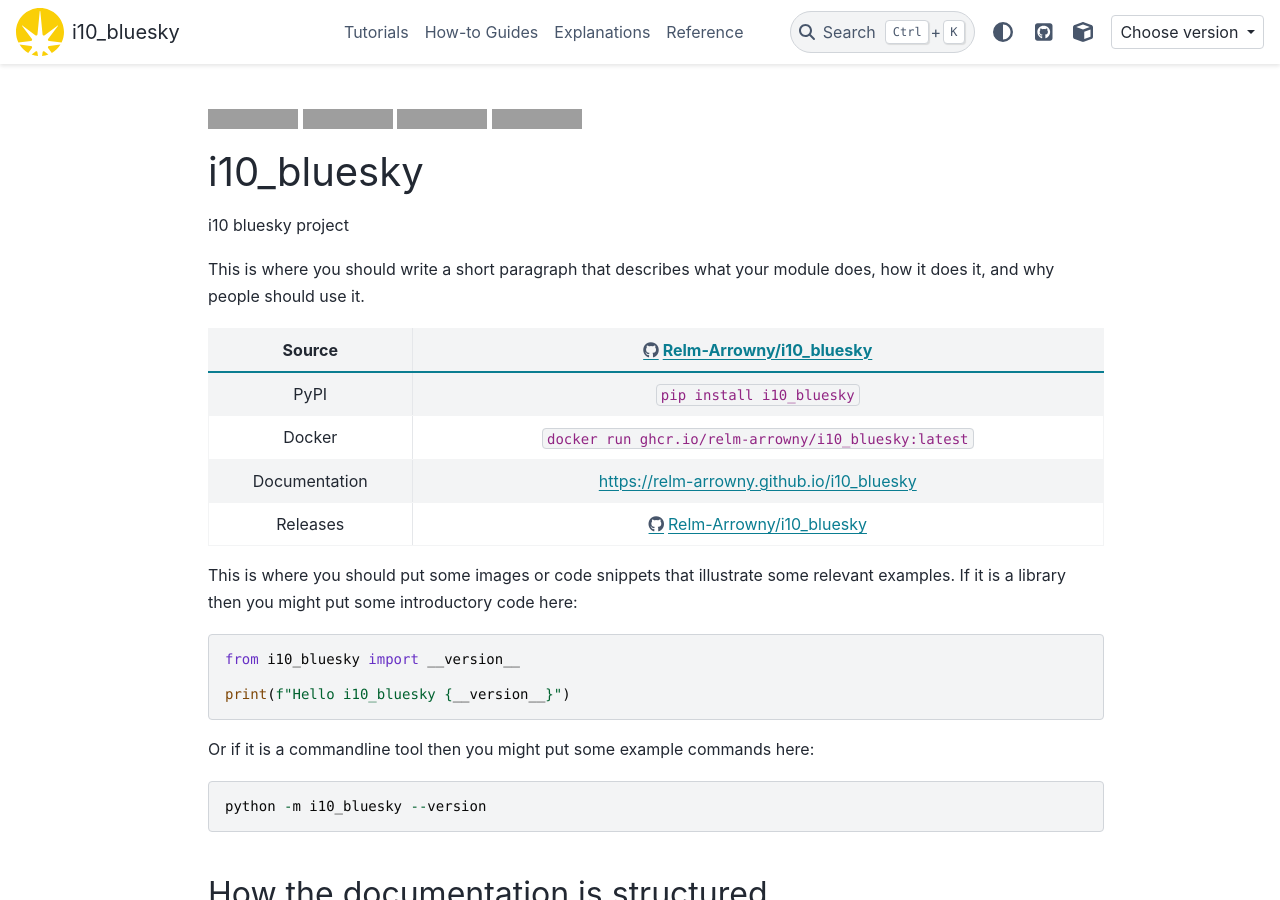
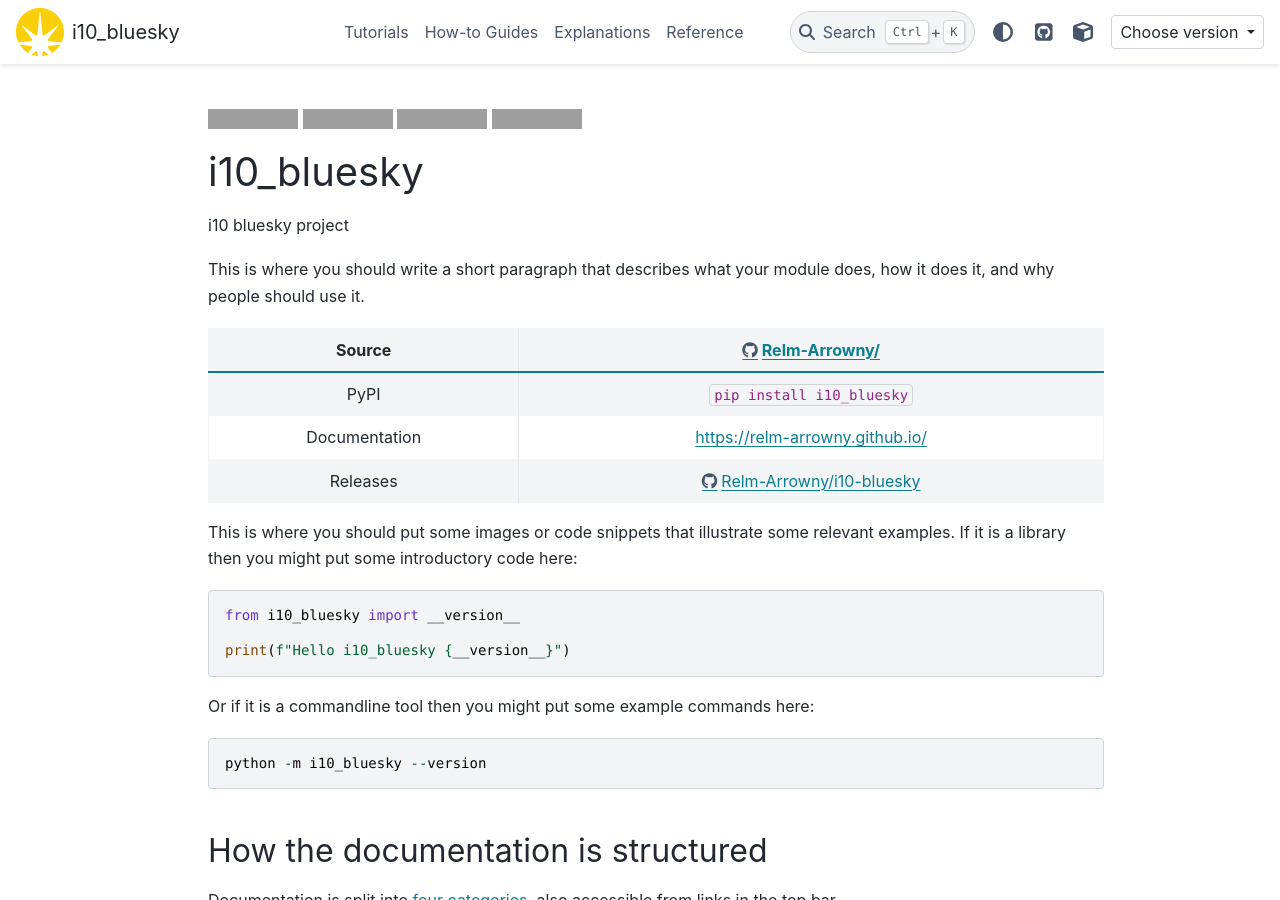
Before and after one commit to Relm-Arrowny/i10-bluesky, a Sphinx documentation site: the page built from docs/index.md, in a window 1280 px wide and 900 px high, cut to the strip 0-900 px from the top of the window. Built offline with Sphinx 7.4.7 and the PyData theme 0.15.4, drawn with Linux system fonts in a browser that asks for light colours; the version number could not be read and is left out; grey boxes are pictures that could not be loaded.

Commit message:
fix dead link

```diff
--- a/README.md
+++ b/README.md
@@ -1,5 +1,5 @@
-[![CI](https://github.com/Relm-Arrowny/i10_bluesky/actions/workflows/ci.yml/badge.svg)](https://github.com/Relm-Arrowny/i10_bluesky/actions/workflows/ci.yml)
-[![Coverage](https://codecov.io/gh/Relm-Arrowny/i10_bluesky/branch/main/graph/badge.svg)](https://codecov.io/gh/Relm-Arrowny/i10_bluesky)
+[![CI](https://github.com/Relm-Arrowny//actions/workflows/ci.yml/badge.svg)](https://github.com/Relm-Arrowny//actions/workflows/ci.yml)
+[![Coverage](https://codecov.io/gh/Relm-Arrowny//branch/main/graph/badge.svg)](https://codecov.io/gh/Relm-Arrowny/i10_bluesky)
 [![PyPI](https://img.shields.io/pypi/v/i10_bluesky.svg)](https://pypi.org/project/i10_bluesky)
 [![License](https://img.shields.io/badge/License-Apache%202.0-blue.svg)](https://opensource.org/licenses/Apache-2.0)
 
@@ -10,12 +10,11 @@
 This is where you should write a short paragraph that describes what your module does,
 how it does it, and why people should use it.
 
-Source          | <https://github.com/Relm-Arrowny/i10_bluesky>
+Source          | <https://github.com/Relm-Arrowny/>
 :---:           | :---:
 PyPI            | `pip install i10_bluesky`
-Docker          | `docker run ghcr.io/relm-arrowny/i10_bluesky:latest`
-Documentation   | <https://relm-arrowny.github.io/i10_bluesky>
-Releases        | <https://github.com/Relm-Arrowny/i10_bluesky/releases>
+Documentation   | <https://relm-arrowny.github.io/>
+Releases        | <https://github.com/Relm-Arrowny/i10-bluesky/releases>
 
 This is where you should put some images or code snippets that illustrate
 some relevant examples. If it is a library then you might put some
@@ -35,4 +34,4 @@
 
 <!-- README only content. Anything below this line won't be included in index.md -->
 
-See https://relm-arrowny.github.io/i10_bluesky for more detailed documentation.
+See https://relm-arrowny.github.io/i10-bluesky for more detailed documentation.
--- a/docs/conf.py
+++ b/docs/conf.py
@@ -128,7 +128,7 @@
 # a list of builtin themes.
 #
 html_theme = "pydata_sphinx_theme"
-github_repo = "i10_bluesky"
+github_repo = "i10-bluesky"
 github_user = "Relm-Arrowny"
 switcher_json = f"https://{github_user}.github.io/{github_repo}/switcher.json"
 switcher_exists = requests.get(switcher_json).ok
```
Also changed, not shown: docs/how-to/run-container.md (+2 -2 lines), docs/tutorials/installation.md (+1 -1 lines), .github/CONTRIBUTING.md.
